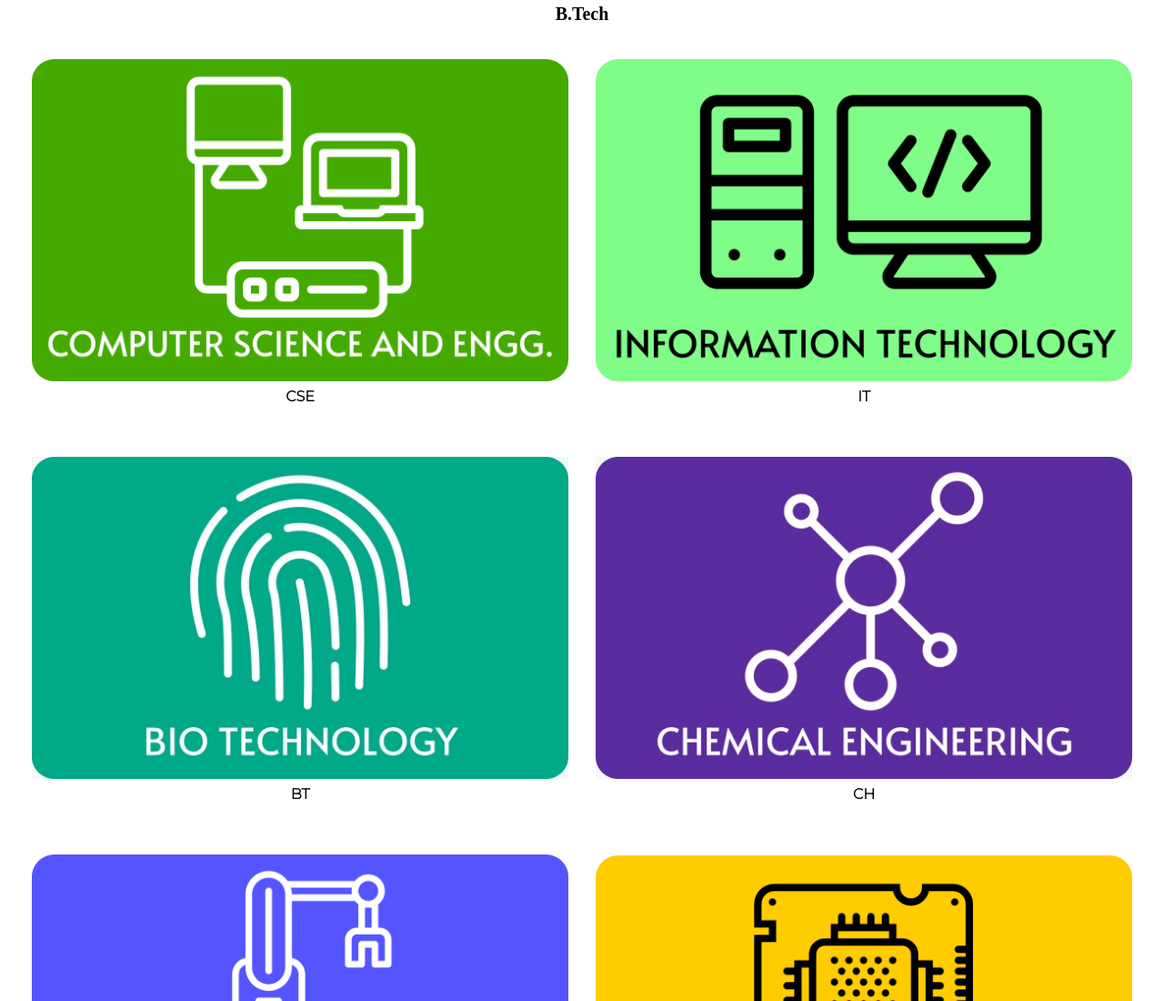
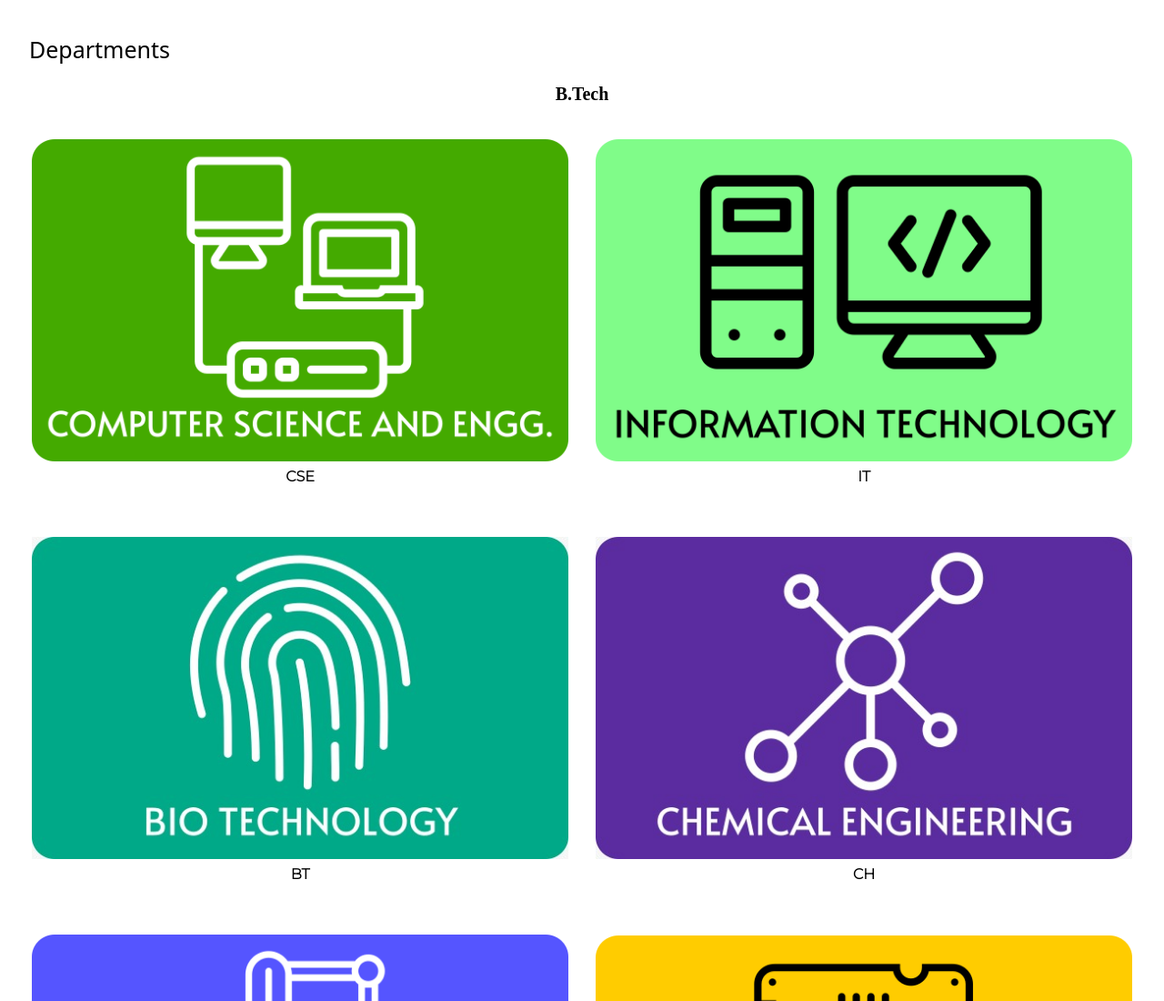
Before and after one commit to unicode-Ind/arvin, a plain HTML site: page index.html in a window 1280 px wide. Shown: the top 1100 px of the page at 91% size. Drawn offline with nearby package versions, Linux system fonts and the light colour scheme; a web font is replaced by a local one.

Commit message:
Update index.html

```diff
--- a/index.html
+++ b/index.html
@@ -25,13 +25,14 @@
     </style>
 </head>
 <body>
-    <!-- <header class="text-gray-700 body-font">
+    <header class="text-gray-700 body-font">
         <div class="container mx-auto flex flex-wrap p-5 flex-col md:flex-row items-center" >
             <a class="flex title-font font-medium items-center text-gray-900 mb-4 md:mb-0">
-               <span class="ml-3 text-xl" style="font-size:25px; color:black; padding-top:20px">NITJ-Syllabus</span>
+                    <span class="ml-3 text-xl" style="font-size:25px; color:black; padding-top:20px">Departments</span>
+<!--                <span class="ml-3 text-xl" style="font-size:25px; color:black; padding-top:20px">NITJ-Syllabus</span> -->
             </a>
         </div>
-    </header> -->
+    </header>
 
         <!-- <a href="#" target="_self">
             <img src="https://dummyimage.com/600x360" alt="DEPT" border="0" />
```
